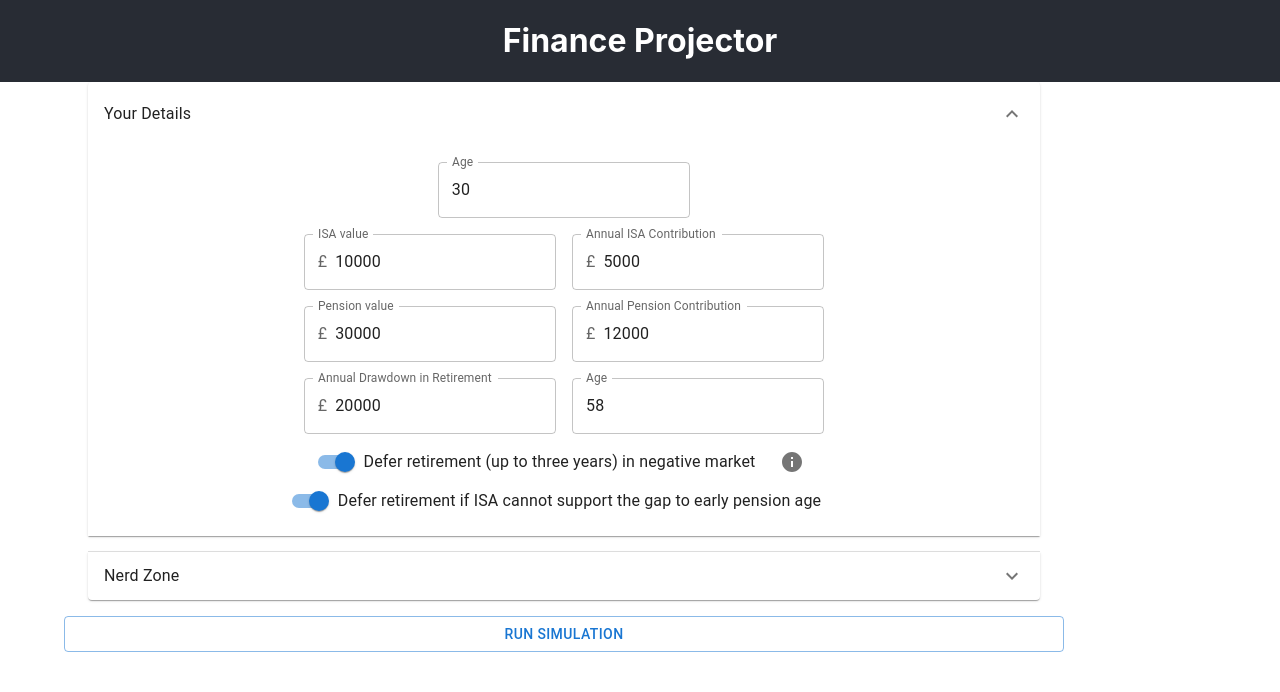
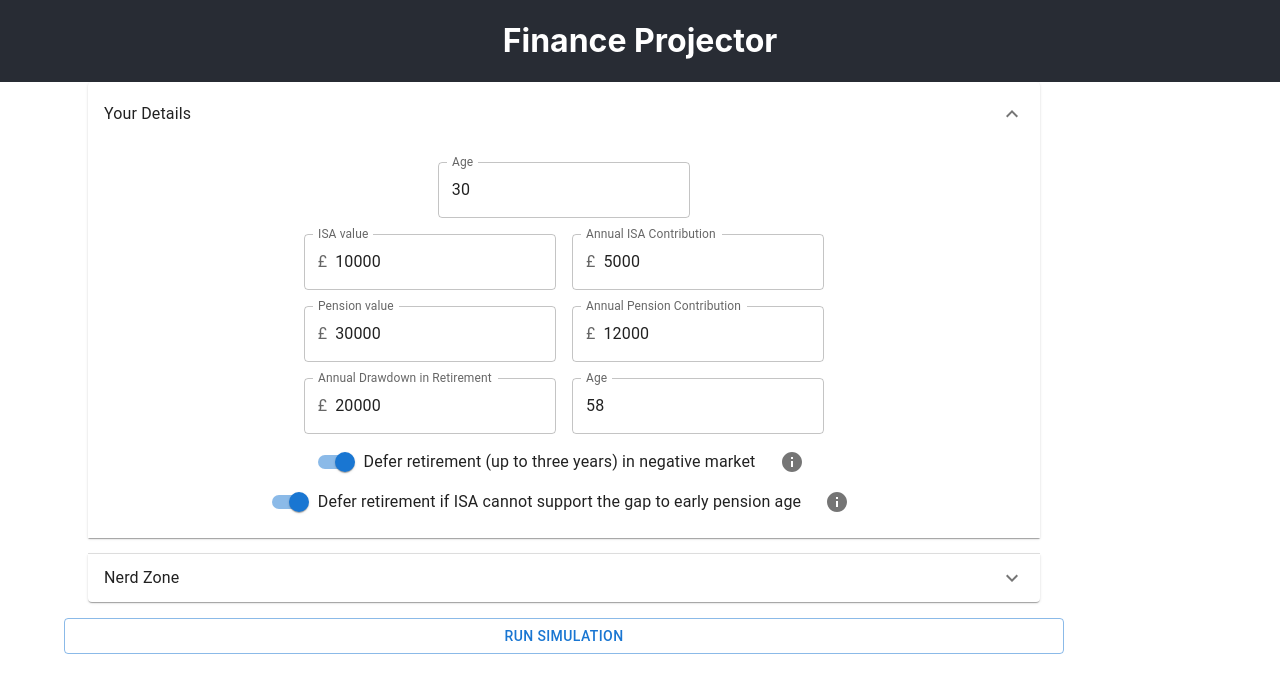
Before and after one commit to RoryCollins/finance-projector, a React (Create React App) app: page / in a window 1280 px wide. Shown: the top 692 px of the page. Built offline with nearby package versions, Linux system fonts and the light colour scheme.

Commit message:
Add dialog for the bridging-the-gap strategy

```diff
--- a/src/components/QueryForm.tsx
+++ b/src/components/QueryForm.tsx
@@ -3,18 +3,18 @@ import { QueryDetails } from "../domain/interfaces";
 import InfoIcon from '@mui/icons-material/Info';
 import { useState } from "react";
 
-enum displayDialog { SEQUENCE_RISK, SWR, NONE }
+enum displayDialog { SEQUENCE_RISK, BRIDGE, NONE }
 
 export const QueryForm = ({ onChange, data }: { onChange: any, data: QueryDetails }) => {
     const [state, setState] = useState<displayDialog>(displayDialog.NONE);
     const openSequenceRiskDialog = () => {
-        setState(displayDialog.SEQUENCE_RISK)
+        setState(displayDialog.SEQUENCE_RISK);
     }
 
-    // const openSwrDialog = () => {
-    //     setState(displayDialog.SWR)
-    // }
-    //
+    const openIsaBridgeDialog = () => {
+        setState(displayDialog.BRIDGE);
+    }
+
     const closeDialog = () => {
         setState(displayDialog.NONE);
     }
@@ -44,13 +44,13 @@ export const QueryForm = ({ onChange, data }: { onChange: any, data: QueryDetail
         </div>
         <div>
             <FormControlLabel control={<Switch checked={data.bridgeTheGap} />} label="Defer retirement if ISA cannot support the gap to early pension age" onChange={(_) => handleChange({ ...data, bridgeTheGap: !(data.bridgeTheGap) })} />
-            {/*<IconButton onClick={openSwrDialog}>*/}
-            {/*    <InfoIcon />*/}
-            {/*</IconButton>*/}
-            {/*<Dialog open={state === displayDialog.SWR} onClose={closeDialog}>*/}
-            {/*    <DialogTitle>Safe Withdrawal Rate</DialogTitle>*/}
-            {/*    <DialogContent>A common rule-of-thumb for early retirement is that a retiree should be able to live on 4% of their portfolio at the point of retirement and then keep withdrawing that same amount (adjusted for inflation) every year afterwards. To be more conservative, this calculator uses a Safe Withdrawal Rate of 3.5%. <br /><br /> This toggle defers retirement up to three years, at which point if the target value is still not achieved, then the drawdown is recalculated.</DialogContent>*/}
-            {/*</Dialog>*/}
+            <IconButton onClick={openIsaBridgeDialog}>
+                <InfoIcon />
+            </IconButton>
+            <Dialog open={state === displayDialog.BRIDGE} onClose={closeDialog}>
+                <DialogTitle>Bridging the Gap</DialogTitle>
+                <DialogContent>Defer retirement until you have enough in your non-pension funds to support you until your pension becomes accessible.</DialogContent>
+            </Dialog>
         </div>
     </Container>
 }
```
